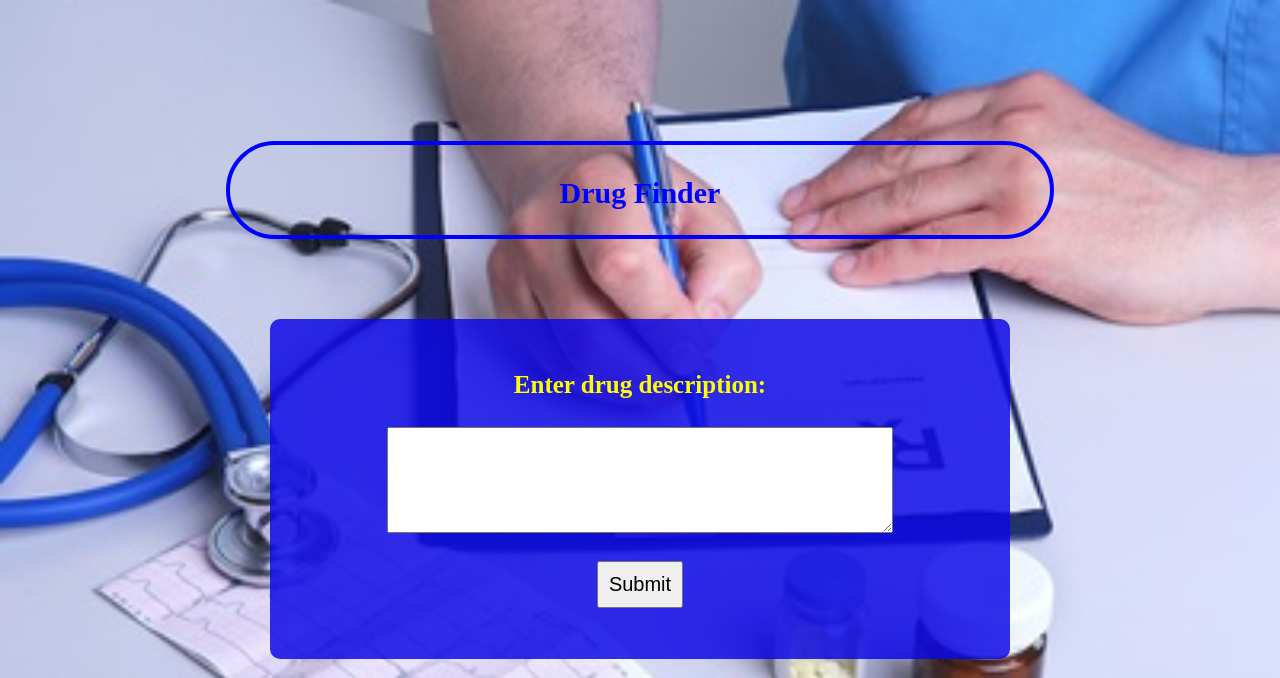
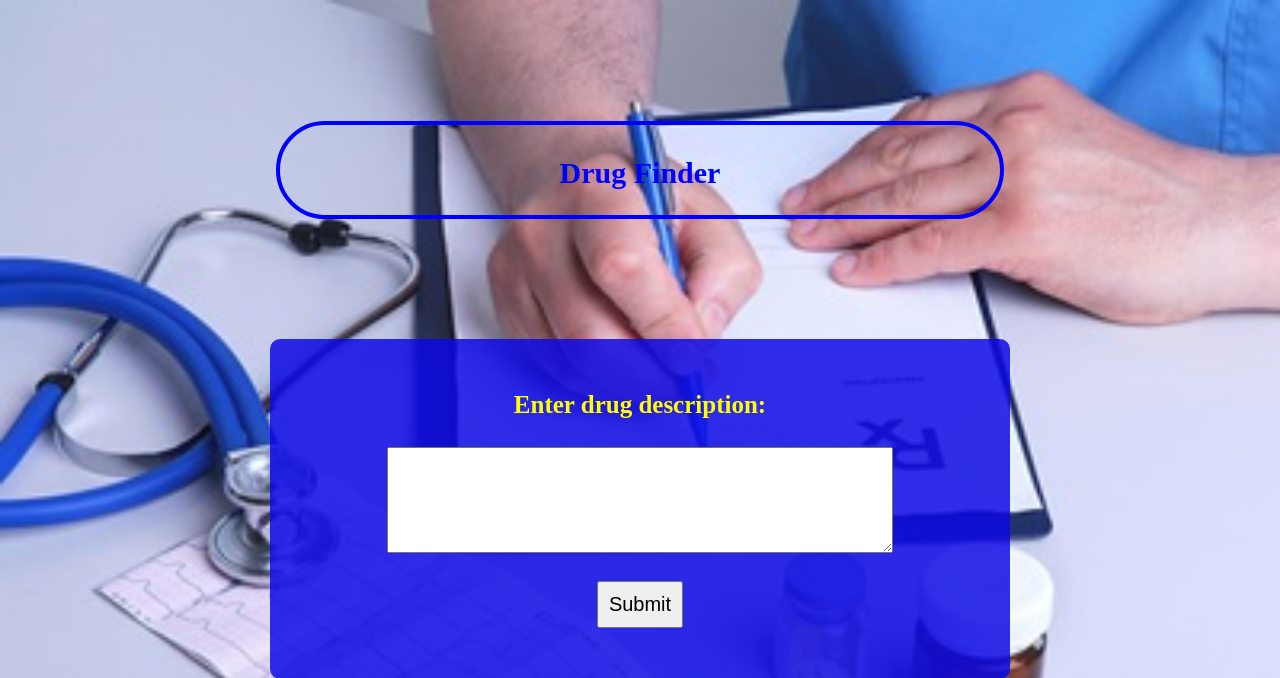
Before and after one commit to NasrinRipa/drug-finder, a Flask app: page / in a window 1280 px wide. Shown: the top 678 px of the page. Run offline with Flask 2, Linux system fonts and the light colour scheme.

Commit message:
Update index.html 9

```diff
--- a/templates/index.html
+++ b/templates/index.html
@@ -31,9 +31,9 @@
             border: 4px solid blue; /* Border around the header */
             padding: 10px; /* Padding inside the header container */
             text-align: center; /* Center-align text inside the container */
-            margin-bottom: 80px; /* Added margin at the bottom of the header container */
+            margin-bottom: 120px; /* Added margin at the bottom of the header container */
             border-radius: 50px; /* Capsule-like shape with a specific radius */
-            width: 800px; /* Adjust the width as needed */
+            width: 700px; /* Adjust the width as needed */
             height: 70px; /* Adjust the height as needed */
             overflow: hidden; /* Ensure the content is within the capsule shape */
         }
```
